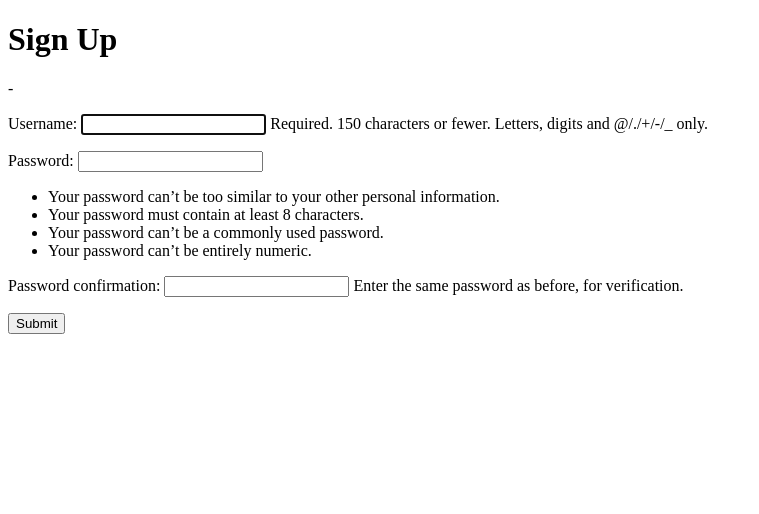
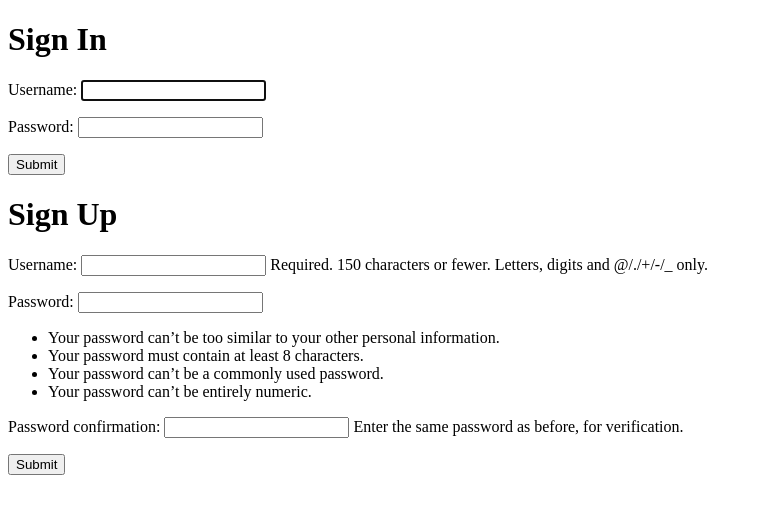
Before and after one commit to pvargos17/Twitter_ticker, a Django app: page / in a window 1280 px wide. Shown: the top 514 px of the page, without its empty margins (0-759 px from the left). Run offline with Django 3.2, Linux system fonts and the light colour scheme.

Commit message:
template/view added

```diff
--- a/project/tweet_find/templates/tweet_find/index.html
+++ b/project/tweet_find/templates/tweet_find/index.html
@@ -2,9 +2,20 @@
 
 {% block content %}
 
+<h1>Sign In</h1>
+
+<form action = '.' method ="post">
+
+    {% csrf_token %}
+
+    {{ signinform.as_p }}
+
+    <input type="submit" name="signin">
+
+</form>
+
 <h1>Sign Up</h1>
-<h2>{{hello}}</h2>
-<p>{{username}} - {{pwd}}</p>
+
 
 <form action = '.' method="post">
 
--- a/project/tweet_find/views.py
+++ b/project/tweet_find/views.py
@@ -5,17 +5,26 @@ from django.contrib.auth.forms import UserCreationForm, AuthenticationForm
 
 def index(request):
     if request.method == 'POST':
-        signupform = UserCreationForm(data=request.POST)
-        if signupform.is_valid():
-            username = signupform.cleaned_data['username']
-            password = signupform.cleaned_data['password1']
-            signupform.save() # shortcut to save user
-            return render(request, "index.html", {'signupform': signupform,
-                                                'username': username,
-                                                'pwd' : password})
+        if 'signup' in request.POST:
+            signupform = UserCreationForm(data=request.POST)
+            if signupform.is_valid():
+                signupform.save() # shortcut to save user
+                username = signupform.cleaned_data['username']
+                password = signupform.cleaned_data['password1']
+                authenticate(username=username, password=password)
+                return render(request, "home.html", {'username': username})
+        elif "signin" in request.POST:
+            signinform = AuthenticationForm(data=request.POST)
+            if signinform.is_valid():
+                username = signinform.cleaned_data['username']
+                password = signinform.cleaned_data['password']
+                authenticate(username=username, password=password)
+                return render(request, "home.html", {'username': username})
+    signupform = UserCreationForm()
+    signinform = AuthenticationForm()
 
-    signupform = UserCreationForm()
-    return render(request, "index.html", {"signupform": signupform})
+    return render(request, "index.html", {"signupform": signupform,
+                                        "signinform":signinform})
 
 
 # def profile(request):
```
Also changed, not shown: project/tweet_find/templates/tweet_find/home.html (added, +7 -0 lines), project/db.sqlite3.
